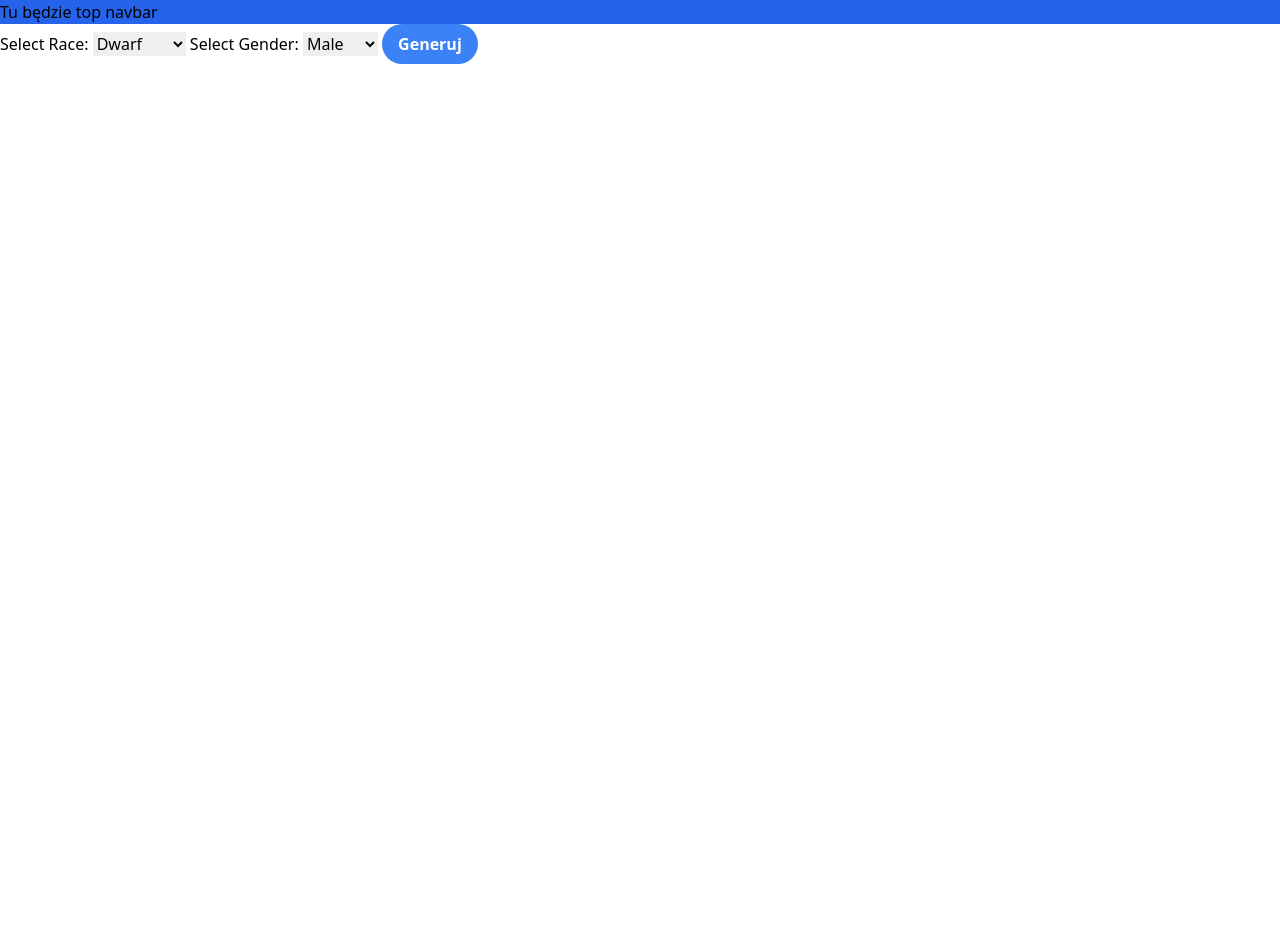
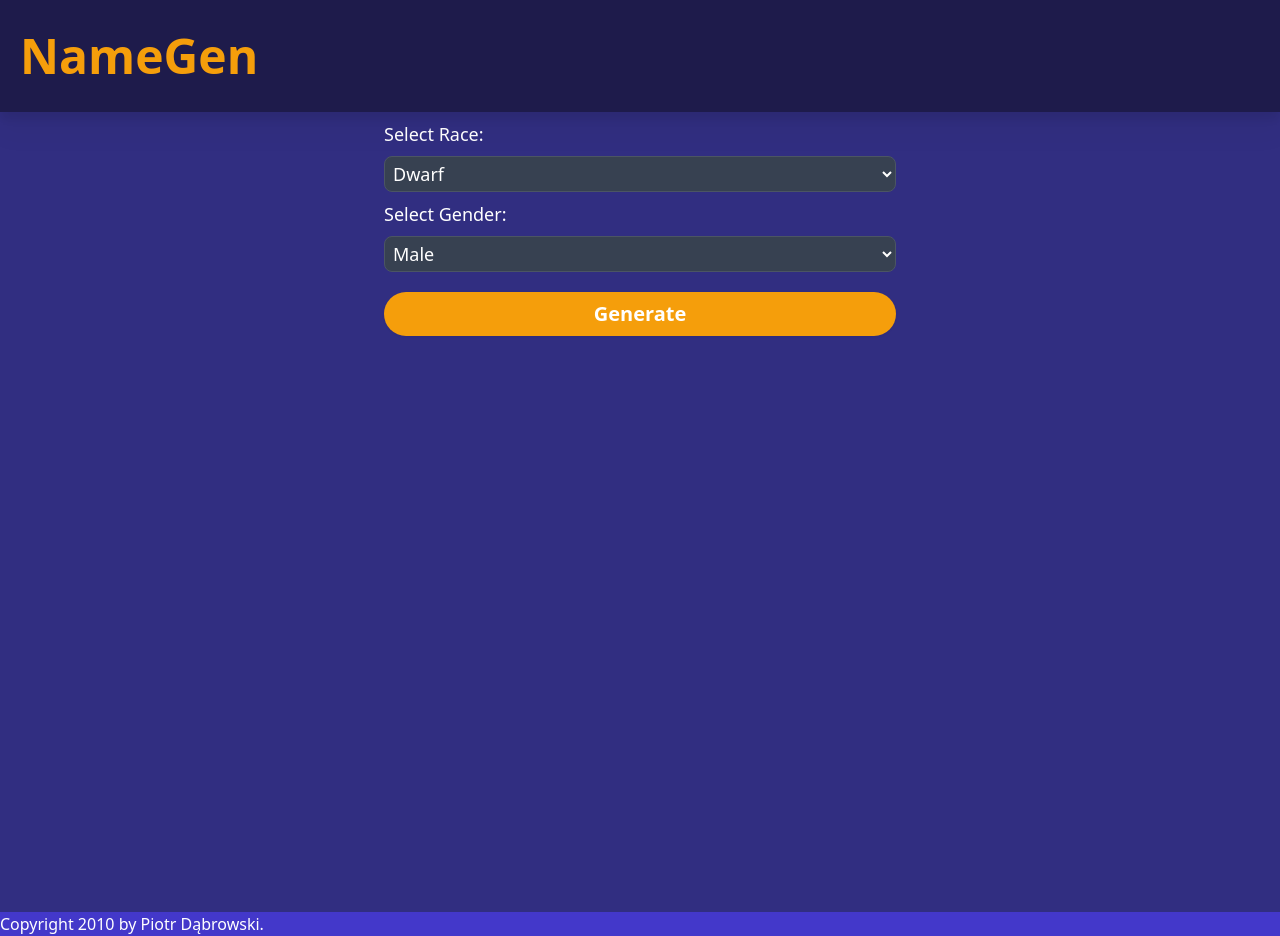
Before and after one commit to Varatan/LicencjatAI, a Flask app: page / in a window 1280 px wide. Before the commit the page ends 64 px from the top, so only its background shows below. Run offline with Flask 3, Linux system fonts and the light colour scheme.

Commit message:
added CSS and spinner

```diff
--- a/app.py
+++ b/app.py
@@ -12,7 +12,8 @@ generator = Generator()
 @app.route("/")
 def index():
     names_list = session.pop('names_list', [])  # Retrieve names_list from session or default to empty list
-    return render_template("index.html", list=names_list)
+    loading = False
+    return render_template("index.html", list=names_list, loading=loading)
 
 @app.route("/generate", methods=["POST"])
 def generate():
--- a/generation.py
+++ b/generation.py
@@ -24,3 +24,5 @@ class Generator():
       ]
       )
       return response.choices[0].message.content
+
+#dobre/złe imiona
--- a/static/css/output.css
+++ b/static/css/output.css
@@ -444,6 +444,35 @@ video {
   display: none;
 }
 
+select {
+  border-radius: 0.5rem;
+  border-width: 1px;
+  --tw-border-opacity: 1;
+  border-color: rgb(75 85 99 / var(--tw-border-opacity));
+  --tw-bg-opacity: 1;
+  background-color: rgb(55 65 81 / var(--tw-bg-opacity));
+  padding: 0.25rem;
+  font-size: 1.125rem;
+  line-height: 1.75rem;
+}
+
+select:focus {
+  --tw-border-opacity: 1;
+  border-color: rgb(245 158 11 / var(--tw-border-opacity));
+  --tw-ring-opacity: 1;
+  --tw-ring-color: rgb(245 158 11 / var(--tw-ring-opacity));
+}
+
+label {
+  margin-top: 0.5rem;
+  margin-bottom: 0.5rem;
+  font-size: 1.125rem;
+  line-height: 1.75rem;
+  font-weight: 500;
+  --tw-text-opacity: 1;
+  color: rgb(255 255 255 / var(--tw-text-opacity));
+}
+
 *, ::before, ::after {
   --tw-border-spacing-x: 0;
   --tw-border-spacing-y: 0;
@@ -544,138 +573,168 @@ video {
   --tw-backdrop-sepia:  ;
 }
 
+.invisible {
+  visibility: hidden;
+}
+
 .static {
   position: static;
 }
 
-.fixed {
-  position: fixed;
+.absolute {
+  position: absolute;
 }
 
-.relative {
-  position: relative;
+.z-10 {
+  z-index: 10;
 }
 
-.right-4 {
-  right: 1rem;
+.m-1 {
+  margin: 0.25rem;
 }
 
-.top-2 {
-  top: 0.5rem;
+.mx-5 {
+  margin-left: 1.25rem;
+  margin-right: 1.25rem;
 }
 
-.z-50 {
-  z-index: 50;
+.mx-auto {
+  margin-left: auto;
+  margin-right: auto;
 }
 
-.z-\[100\] {
-  z-index: 100;
+.my-5 {
+  margin-top: 1.25rem;
+  margin-bottom: 1.25rem;
 }
 
-.mb-6 {
-  margin-bottom: 1.5rem;
+.me-3 {
+  margin-inline-end: 0.75rem;
 }
 
 .block {
   display: block;
 }
 
+.inline-block {
+  display: inline-block;
+}
+
+.inline {
+  display: inline;
+}
+
 .flex {
   display: flex;
+}
+
+.grid {
+  display: grid;
 }
 
 .hidden {
   display: none;
 }
 
-.h-7 {
-  height: 1.75rem;
+.h-28 {
+  height: 7rem;
 }
 
-.min-h-\[80px\] {
-  min-height: 80px;
+.h-4 {
+  height: 1rem;
+}
+
+.h-40 {
+  height: 10rem;
+}
+
+.h-screen {
+  height: 100vh;
 }
 
 .w-4 {
   width: 1rem;
 }
 
-.w-40 {
-  width: 10rem;
+.max-w-lg {
+  max-width: 32rem;
 }
 
-.w-7 {
-  width: 1.75rem;
+@keyframes spin {
+  to {
+    transform: rotate(360deg);
+  }
 }
 
-.w-full {
-  width: 100%;
+.animate-spin {
+  animation: spin 1s linear infinite;
 }
 
-.flex-wrap {
-  flex-wrap: wrap;
+.cursor-pointer {
+  cursor: pointer;
+}
+
+.grid-cols-2 {
+  grid-template-columns: repeat(2, minmax(0, 1fr));
+}
+
+.flex-col {
+  flex-direction: column;
 }
 
 .items-center {
   align-items: center;
 }
 
-.gap-4 {
-  gap: 1rem;
+.rounded-full {
+  border-radius: 9999px;
 }
 
-.gap-5 {
-  gap: 1.25rem;
-}
-
-.space-x-6 > :not([hidden]) ~ :not([hidden]) {
-  --tw-space-x-reverse: 0;
-  margin-right: calc(1.5rem * var(--tw-space-x-reverse));
-  margin-left: calc(1.5rem * calc(1 - var(--tw-space-x-reverse)));
-}
-
-.rounded {
-  border-radius: 0.25rem;
-}
-
-.rounded-full {
-  border-radius: 9999px;
+.rounded-lg {
+  border-radius: 0.5rem;
 }
 
 .border-2 {
   border-width: 2px;
 }
 
-.border-\[\#007bff\] {
+.border-violet-950 {
   --tw-border-opacity: 1;
-  border-color: rgb(0 123 255 / var(--tw-border-opacity));
+  border-color: rgb(46 16 101 / var(--tw-border-opacity));
 }
 
-.bg-blue-500 {
+.bg-amber-500 {
   --tw-bg-opacity: 1;
-  background-color: rgb(59 130 246 / var(--tw-bg-opacity));
+  background-color: rgb(245 158 11 / var(--tw-bg-opacity));
 }
 
-.bg-transparent {
-  background-color: transparent;
+.bg-gray-900 {
+  --tw-bg-opacity: 1;
+  background-color: rgb(17 24 39 / var(--tw-bg-opacity));
 }
 
-.bg-white {
+.bg-indigo-600 {
   --tw-bg-opacity: 1;
-  background-color: rgb(255 255 255 / var(--tw-bg-opacity));
+  background-color: rgb(79 70 229 / var(--tw-bg-opacity));
 }
 
-.bg-blue-600 {
+.bg-indigo-700 {
   --tw-bg-opacity: 1;
-  background-color: rgb(37 99 235 / var(--tw-bg-opacity));
+  background-color: rgb(67 56 202 / var(--tw-bg-opacity));
 }
 
-.fill-black {
-  fill: #000;
+.bg-indigo-900 {
+  --tw-bg-opacity: 1;
+  background-color: rgb(49 46 129 / var(--tw-bg-opacity));
 }
 
-.p-3 {
-  padding: 0.75rem;
+.bg-indigo-950 {
+  --tw-bg-opacity: 1;
+  background-color: rgb(30 27 75 / var(--tw-bg-opacity));
+}
+
+.fill-indigo-500 {
+  fill: #6366f1;
 }
 
 .px-3 {
@@ -693,39 +752,58 @@ video {
   padding-bottom: 0.5rem;
 }
 
-.py-4 {
-  padding-top: 1rem;
-  padding-bottom: 1rem;
+.pl-4 {
+  padding-left: 1rem;
 }
 
-.font-\[sans-serif\] {
-  font-family: sans-serif;
+.text-center {
+  text-align: center;
 }
 
-.text-\[15px\] {
-  font-size: 15px;
+.font-sans {
+  font-family: ui-sans-serif, system-ui, sans-serif, "Apple Color Emoji", "Segoe UI Emoji", "Segoe UI Symbol", "Noto Color Emoji";
+}
+
+.text-5xl {
+  font-size: 3rem;
+  line-height: 1;
+}
+
+.text-lg {
+  font-size: 1.125rem;
+  line-height: 1.75rem;
+}
+
+.text-sm {
+  font-size: 0.875rem;
+  line-height: 1.25rem;
+}
+
+.text-xl {
+  font-size: 1.25rem;
+  line-height: 1.75rem;
 }
 
 .font-bold {
   font-weight: 700;
 }
 
+.font-medium {
+  font-weight: 500;
+}
+
 .font-semibold {
   font-weight: 600;
 }
 
-.tracking-wide {
-  letter-spacing: 0.025em;
+.text-amber-500 {
+  --tw-text-opacity: 1;
+  color: rgb(245 158 11 / var(--tw-text-opacity));
 }
 
-.text-\[\#007bff\] {
+.text-indigo-700 {
   --tw-text-opacity: 1;
-  color: rgb(0 123 255 / var(--tw-text-opacity));
-}
-
-.text-\[\#333\] {
-  --tw-text-opacity: 1;
-  color: rgb(51 51 51 / var(--tw-text-opacity));
+  color: rgb(67 56 202 / var(--tw-text-opacity));
 }
 
 .text-white {
@@ -733,14 +811,36 @@ video {
   color: rgb(255 255 255 / var(--tw-text-opacity));
 }
 
-.shadow-md {
-  --tw-shadow: 0 4px 6px -1px rgb(0 0 0 / 0.1), 0 2px 4px -2px rgb(0 0 0 / 0.1);
-  --tw-shadow-colored: 0 4px 6px -1px var(--tw-shadow-color), 0 2px 4px -2px var(--tw-shadow-color);
+.opacity-0 {
+  opacity: 0;
+}
+
+.shadow-sm {
+  --tw-shadow: 0 1px 2px 0 rgb(0 0 0 / 0.05);
+  --tw-shadow-colored: 0 1px 2px 0 var(--tw-shadow-color);
   box-shadow: var(--tw-ring-offset-shadow, 0 0 #0000), var(--tw-ring-shadow, 0 0 #0000), var(--tw-shadow);
 }
 
-.transition-all {
-  transition-property: all;
+.drop-shadow-sm {
+  --tw-drop-shadow: drop-shadow(0 1px 1px rgb(0 0 0 / 0.05));
+  filter: var(--tw-blur) var(--tw-brightness) var(--tw-contrast) var(--tw-grayscale) var(--tw-hue-rotate) var(--tw-invert) var(--tw-saturate) var(--tw-sepia) var(--tw-drop-shadow);
+}
+
+.drop-shadow-xl {
+  --tw-drop-shadow: drop-shadow(0 20px 13px rgb(0 0 0 / 0.03)) drop-shadow(0 8px 5px rgb(0 0 0 / 0.08));
+  filter: var(--tw-blur) var(--tw-brightness) var(--tw-contrast) var(--tw-grayscale) var(--tw-hue-rotate) var(--tw-invert) var(--tw-saturate) var(--tw-sepia) var(--tw-drop-shadow);
+}
+
+.transition {
+  transition-property: color, background-color, border-color, text-decoration-color, fill, stroke, opacity, box-shadow, transform, filter, -webkit-backdrop-filter;
+  transition-property: color, background-color, border-color, text-decoration-color, fill, stroke, opacity, box-shadow, transform, filter, backdrop-filter;
+  transition-property: color, background-color, border-color, text-decoration-color, fill, stroke, opacity, box-shadow, transform, filter, backdrop-filter, -webkit-backdrop-filter;
+  transition-timing-function: cubic-bezier(0.4, 0, 0.2, 1);
+  transition-duration: 150ms;
+}
+
+.transition-opacity {
+  transition-property: opacity;
   transition-timing-function: cubic-bezier(0.4, 0, 0.2, 1);
   transition-duration: 150ms;
 }
@@ -749,153 +849,28 @@ video {
   transition-duration: 300ms;
 }
 
-.ease-in-out {
-  transition-timing-function: cubic-bezier(0.4, 0, 0.2, 1);
+.duration-500 {
+  transition-duration: 500ms;
 }
 
-.hover\:bg-\[\#007bff\]:hover {
+.hover\:bg-amber-300:hover {
   --tw-bg-opacity: 1;
-  background-color: rgb(0 123 255 / var(--tw-bg-opacity));
+  background-color: rgb(252 211 77 / var(--tw-bg-opacity));
 }
 
-.hover\:bg-blue-700:hover {
+.hover\:bg-indigo-400:hover {
   --tw-bg-opacity: 1;
-  background-color: rgb(29 78 216 / var(--tw-bg-opacity));
+  background-color: rgb(129 140 248 / var(--tw-bg-opacity));
 }
 
-.hover\:text-\[\#007bff\]:hover {
-  --tw-text-opacity: 1;
-  color: rgb(0 123 255 / var(--tw-text-opacity));
+.disabled\:bg-slate-400:disabled {
+  --tw-bg-opacity: 1;
+  background-color: rgb(148 163 184 / var(--tw-bg-opacity));
 }
 
-.hover\:text-white:hover {
-  --tw-text-opacity: 1;
-  color: rgb(255 255 255 / var(--tw-text-opacity));
-}
-
-@media not all and (min-width: 1024px) {
-  .max-lg\:fixed {
-    position: fixed;
-  }
-
-  .max-lg\:left-0 {
-    left: 0px;
-  }
-
-  .max-lg\:top-0 {
-    top: 0px;
-  }
-
-  .max-lg\:ml-auto {
-    margin-left: auto;
-  }
-
-  .max-lg\:mr-5 {
-    margin-right: 1.25rem;
-  }
-
-  .max-lg\:block {
-    display: block;
-  }
-
-  .max-lg\:hidden {
-    display: none;
-  }
-
-  .max-lg\:h-full {
-    height: 100%;
-  }
-
-  .max-lg\:w-1\/2 {
-    width: 50%;
-  }
-
-  .max-lg\:min-w-\[300px\] {
-    min-width: 300px;
-  }
-
-  .max-lg\:space-y-3 > :not([hidden]) ~ :not([hidden]) {
-    --tw-space-y-reverse: 0;
-    margin-top: calc(0.75rem * calc(1 - var(--tw-space-y-reverse)));
-    margin-bottom: calc(0.75rem * var(--tw-space-y-reverse));
-  }
-
-  .max-lg\:overflow-auto {
-    overflow: auto;
-  }
-
-  .max-lg\:border-b {
-    border-bottom-width: 1px;
-  }
-
-  .max-lg\:bg-white {
+@media (prefers-color-scheme: dark) {
+  .dark\:bg-gray-700 {
     --tw-bg-opacity: 1;
-    background-color: rgb(255 255 255 / var(--tw-bg-opacity));
-  }
-
-  .max-lg\:p-6 {
-    padding: 1.5rem;
-  }
-
-  .max-lg\:py-3 {
-    padding-top: 0.75rem;
-    padding-bottom: 0.75rem;
-  }
-
-  .max-lg\:shadow-md {
-    --tw-shadow: 0 4px 6px -1px rgb(0 0 0 / 0.1), 0 2px 4px -2px rgb(0 0 0 / 0.1);
-    --tw-shadow-colored: 0 4px 6px -1px var(--tw-shadow-color), 0 2px 4px -2px var(--tw-shadow-color);
-    box-shadow: var(--tw-ring-offset-shadow, 0 0 #0000), var(--tw-ring-shadow, 0 0 #0000), var(--tw-shadow);
-  }
-
-  .max-lg\:before\:fixed::before {
-    content: var(--tw-content);
-    position: fixed;
-  }
-
-  .max-lg\:before\:inset-0::before {
-    content: var(--tw-content);
-    inset: 0px;
-  }
-
-  .max-lg\:before\:z-50::before {
-    content: var(--tw-content);
-    z-index: 50;
-  }
-
-  .max-lg\:before\:bg-black::before {
-    content: var(--tw-content);
-    --tw-bg-opacity: 1;
-    background-color: rgb(0 0 0 / var(--tw-bg-opacity));
-  }
-
-  .max-lg\:before\:opacity-50::before {
-    content: var(--tw-content);
-    opacity: 0.5;
+    background-color: rgb(55 65 81 / var(--tw-bg-opacity));
   }
 }
-
-@media (min-width: 640px) {
-  .sm\:px-10 {
-    padding-left: 2.5rem;
-    padding-right: 2.5rem;
-  }
-}
-
-@media (min-width: 1024px) {
-  .lg\:ml-auto {
-    margin-left: auto;
-  }
-
-  .lg\:\!flex {
-    display: flex !important;
-  }
-
-  .lg\:flex {
-    display: flex;
-  }
-
-  .lg\:hidden {
-    display: none;
-  }
-}
--- a/templates/index.html
+++ b/templates/index.html
@@ -2,50 +2,107 @@
 <!-- python app.py to start app  -->
 <!-- npm run buildcss to build css  -->
 <!-- git add . / git commit =m 'komentarz' / git push origin main  -->
-<!DOCTYPE html>
-<html lang="en">
+{% extends "layout.html" %}
 
-<head>
-    <meta charset="UTF-8">
-    <meta name="viewport" content="width=device-width, initial-scale=1.0">
-    <link href="{{url_for('static',filename='css/output.css')}}" rel="stylesheet">
-    <title>NameGen</title>
-</head>
+
+{% block title %}NameGen{% endblock %}
+{% block head %}
+{{ super() }}
+{% endblock %}
 
 <body>
-    <div class="bg-blue-600">
-        Tu będzie top navbar
-    </div>
+    {% block nav %}
+    {{ super() }}
+    {% endblock %}
+    {% block content %}
+    <div class="max-w-lg mx-auto">
         <div>
-        <form action="/generate" method="post">
+            <form action="/generate" method="post" class="flex flex-col">
                 <label for="race">Select Race:</label>
                 <select id="race" name="race">
                     <option value="Dwarf">Dwarf</option>
                     <option value="Elf">Elf</option>
                     <option value="Human">Human</option>
-                <option value="Lizardfolk">Lizardfolk</option>
+                    <option value="divzardfolk">Lizardfolk</option>
                 </select>
                 <label for="gender">Select Gender:</label>
                 <select id="gender" name="gender">
                     <option value="Male">Male</option>
                     <option value="Female">Female</option>
                 </select>
-            <input class="bg-blue-500 hover:bg-blue-700 text-white font-bold py-2 px-4 rounded-full" type="submit"
-                value="Generuj">
+                <button
+                    class="bg-amber-500 hover:bg-amber-300 transition duration-500 text-white font-bold py-2 px-4 rounded-full drop-shadow-sm my-5 text-xl disabled:bg-slate-400"
+                    id="generateBtn" type="submit" onclick="setLoading()">
+                    <svg aria-hidden="true" role="status"
+                        class="inline w-4 h-4 me-3 text-indigo-700 fill-indigo-500 animate-spin" id="loadingSpinner"
+                        viewBox="0 0 100 101" fill="none" xmlns="http://www.w3.org/2000/svg">
+                        <path
+                            d="M100 50.5908C100 78.2051 77.6142 100.591 50 100.591C22.3858 100.591 0 78.2051 0 50.5908C0 22.9766 22.3858 0.59082 50 0.59082C77.6142 0.59082 100 22.9766 100 50.5908ZM9.08144 50.5908C9.08144 73.1895 27.4013 91.5094 50 91.5094C72.5987 91.5094 90.9186 73.1895 90.9186 50.5908C90.9186 27.9921 72.5987 9.67226 50 9.67226C27.4013 9.67226 9.08144 27.9921 9.08144 50.5908Z"
+                            fill="#E5E7EB" />
+                        <path
+                            d="M93.9676 39.0409C96.393 38.4038 97.8624 35.9116 97.0079 33.5539C95.2932 28.8227 92.871 24.3692 89.8167 20.348C85.8452 15.1192 80.8826 10.7238 75.2124 7.41289C69.5422 4.10194 63.2754 1.94025 56.7698 1.05124C51.7666 0.367541 46.6976 0.446843 41.7345 1.27873C39.2613 1.69328 37.813 4.19778 38.4501 6.62326C39.0873 9.04874 41.5694 10.4717 44.0505 10.1071C47.8511 9.54855 51.7191 9.52689 55.5402 10.0491C60.8642 10.7766 65.9928 12.5457 70.6331 15.2552C75.2735 17.9648 79.3347 21.5619 82.5849 25.841C84.9175 28.9121 86.7997 32.2913 88.1811 35.8758C89.083 38.2158 91.5421 39.6781 93.9676 39.0409Z"
+                            fill="currentColor" />
+                    </svg>
+                    <span id="buttonText">Generate</span>
+                </button>
             </form>
         </div>
 
-    <div>
-        <ul>
+        <div class="grid grid-cols-2 h-40">
+            {%if list|length > 0 %}
             {% for i in range(10) %}
-            <li>
+            <div class="bg-indigo-600 border-violet-950 hover:bg-indigo-400 transition duration-300 border-2 rounded-lg pl-4 py-2 text-lg font-semibold m-1 text-center cursor-pointer"
+                onclick="copyToClipboard('{{ list[i] }}')">
                 {{list[i]}}
-            </li>
+            </div>
             {% endfor %}
-        </ul>
+            {%endif%}
+        </div>
+    </div>
+    {% endblock %}
+
+    {% block footer %}
+    {{ super() }}
+    {% endblock %}
+    {%block scripts%}
+    <script>
+        let loadingState = {% if loading %}true{% else %} false{% endif %};
+        let generateBtn = document.getElementById('generateBtn');
+        let buttonText = document.getElementById('buttonText');
+        var loadingSpinner = document.getElementById('loadingSpinner');
+
+        function toggleSpinner() {
+            if (loadingState) {
+                generateBtn.disabled = true
+                buttonText.innerHTML = "Generating..."
+                loadingSpinner.style.display = 'inline';
+            } else {
+                generateBtn.disabled = false
+                loadingSpinner.style.display = 'none';
+            }
+        };
+
+        function setLoading() {
+            loadingState = true
+            toggleSpinner()
+            document.querySelector('form').submit();
+        }
+        window.onload = function () {
+            toggleSpinner();
+        };
 
 
-    </div>
+
+        function copyToClipboard(text) {
+            const el = document.createElement('textarea');
+            el.value = text;
+            document.body.appendChild(el);
+            el.select();
+            document.execCommand('copy');
+            document.body.removeChild(el);
+        }
+    </script>
+    {% endblock %}
 </body>
 
 </html>
--- /dev/null
+++ b/templates/layout.html
@@ -0,0 +1,39 @@
+<!doctype html>
+<html>
+
+<head>
+    {% block head %}
+    <meta charset="UTF-8">
+    <meta name="viewport" content="width=device-width, initial-scale=1.0">
+    <link href="{{url_for('static',filename='css/output.css')}}" rel="stylesheet">
+    <style>
+        :root {
+            color-scheme: dark;
+        }
+    </style>
+    <title>{% block title %}{% endblock %}</title>
+    {% endblock %}
+</head>
+
+<body class="bg-indigo-700 font-sans">
+    <div id="nav" class="bg-indigo-950 text-white h-28 flex items-center drop-shadow-xl">
+        {% block nav %}
+        <h1 class="text-amber-500 text-5xl font-bold mx-5">
+            NameGen
+        </h1>
+        {%endblock %}
+    </div>
+
+    <div id="content" class="bg-indigo-900 text-white h-screen ">{% block content %}{% endblock %}</div>
+
+    <div id="footer" class="bg-indigo-700 text-white">
+        {% block footer %}
+        Copyright 2010 by Piotr Dąbrowski.
+        {% endblock %}
+    </div>
+    {% block scripts %}
+
+    {% endblock %}
+</body>
+
+</html>
```
Also changed, not shown: static/css/input.css (+10 -0 lines), utils.py (added). Lines whose indentation alone changed are shown as unchanged.
